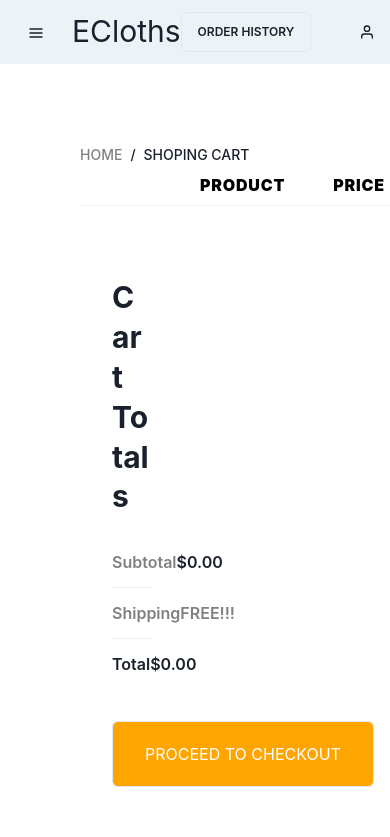
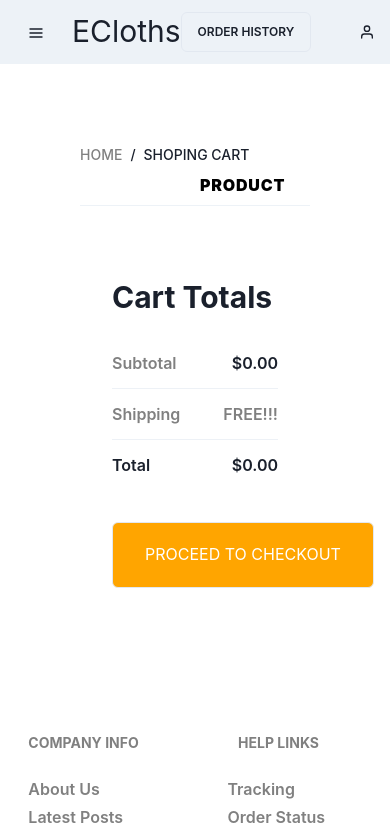
Before and after one commit to owii8247/explore_and_do, a React (Create React App) app: page /cart in a window 390 px wide. Shown: the top 837 px of the page. Built offline with nearby package versions, Linux system fonts and the light colour scheme.

Commit message:
responsive for all screens

```diff
--- a/src/Pages/Cart.jsx
+++ b/src/Pages/Cart.jsx
@@ -70,16 +70,16 @@ const Cart = () => {
           </BreadcrumbItem>
 
         </Breadcrumb>
-
+        <Box overflowX="auto">
           <Table variant="striped">
             <Thead>
-            <Tr style={{fontWeight:"bold", color:"black"}}>
+              <Tr style={{ fontWeight: "bold", color: "black" }}>
                 <Th></Th>
                 <Th></Th>
-              <Th style={{fontWeight:"bolder", fontSize:"16px",  color:"black"}}>Product</Th>
-              <Th style={{fontWeight:"bolder", fontSize:"16px", color:"black"}}>Price</Th>
-              <Th style={{fontWeight:"bolder", fontSize:"16px", color:"black"}}>Quantity</Th>
-              <Th style={{fontWeight:"bolder", fontSize:"16px", color:"black"}}>Total</Th>
+                <Th style={{ fontWeight: "bolder", fontSize: "16px", color: "black" }}>Product</Th>
+                <Th style={{ fontWeight: "bolder", fontSize: "16px", color: "black" }}>Price</Th>
+                <Th style={{ fontWeight: "bolder", fontSize: "16px", color: "black" }}>Quantity</Th>
+                <Th style={{ fontWeight: "bolder", fontSize: "16px", color: "black" }}>Total</Th>
 
               </Tr>
             </Thead>
@@ -97,8 +97,8 @@ const Cart = () => {
                   <Td>
                     <Image src={item.image} alt={item.name} width="50px" height="50px" />
                   </Td>
-                <Td style={{fontWeight:"bold", color:"gray"}}>{item.name}</Td>
-                <Td style={{fontWeight:"normal", color:"gray"}}>${item.price}</Td>
+                  <Td style={{ fontWeight: "bold", color: "gray" }}>{item.name}</Td>
+                  <Td style={{ fontWeight: "normal", color: "gray" }}>${item.price}</Td>
                   <Td>
                     <HStack>
                       <IconButton
@@ -128,26 +128,26 @@ const Cart = () => {
                       />
                     </HStack>
                   </Td>
-                <Td style={{fontWeight:"normal", color:"#024e82"}}>${(item.price * item.quantity).toFixed(2)}</Td>
+                  <Td style={{ fontWeight: "normal", color: "#024e82" }}>${(item.price * item.quantity).toFixed(2)}</Td>
 
                 </Tr>
               ))}
             </Tbody>
           </Table>
-
-        <Box textAlign={"start"} w={"45%"} p={8} lineHeight={"50px"} mt={10}>
-          <Heading mb={5}>Cart Totals</Heading>
-          <Flex justifyContent={"space-between"} fontWeight={"semibold"}>
+        </Box>
+        <Box textAlign={"start"} w={"45%"} p={8} lineHeight={"50px"} mt={10} width={{ base: "100%", sm: "45%", md: "45%" }}>
+          <Heading mb={5} >Cart Totals</Heading>
+          <Flex justifyContent={"space-between"} fontWeight={"semibold"} flexWrap="wrap">
             <Text textColor={"gray"} >Subtotal</Text>
             <Text>${totalPrice.toFixed(2)}</Text>
           </Flex>
           <Divider />
-          <Flex justifyContent={"space-between"} textColor={"gray"} fontWeight={"semibold"}>
+          <Flex justifyContent={"space-between"} textColor={"gray"} fontWeight={"semibold"} flexWrap="wrap">
             <Text>Shipping</Text>
             <Text>FREE!!!</Text>
           </Flex>
           <Divider />
-          <Flex justifyContent={"space-between"} fontWeight={"semibold"}>
+          <Flex justifyContent={"space-between"} fontWeight={"semibold"} flexWrap="wrap">
             <Text>Total</Text>
             <Text>${totalPrice.toFixed(2)}</Text>
           </Flex>
```
Lines whose indentation alone changed are shown as unchanged.
